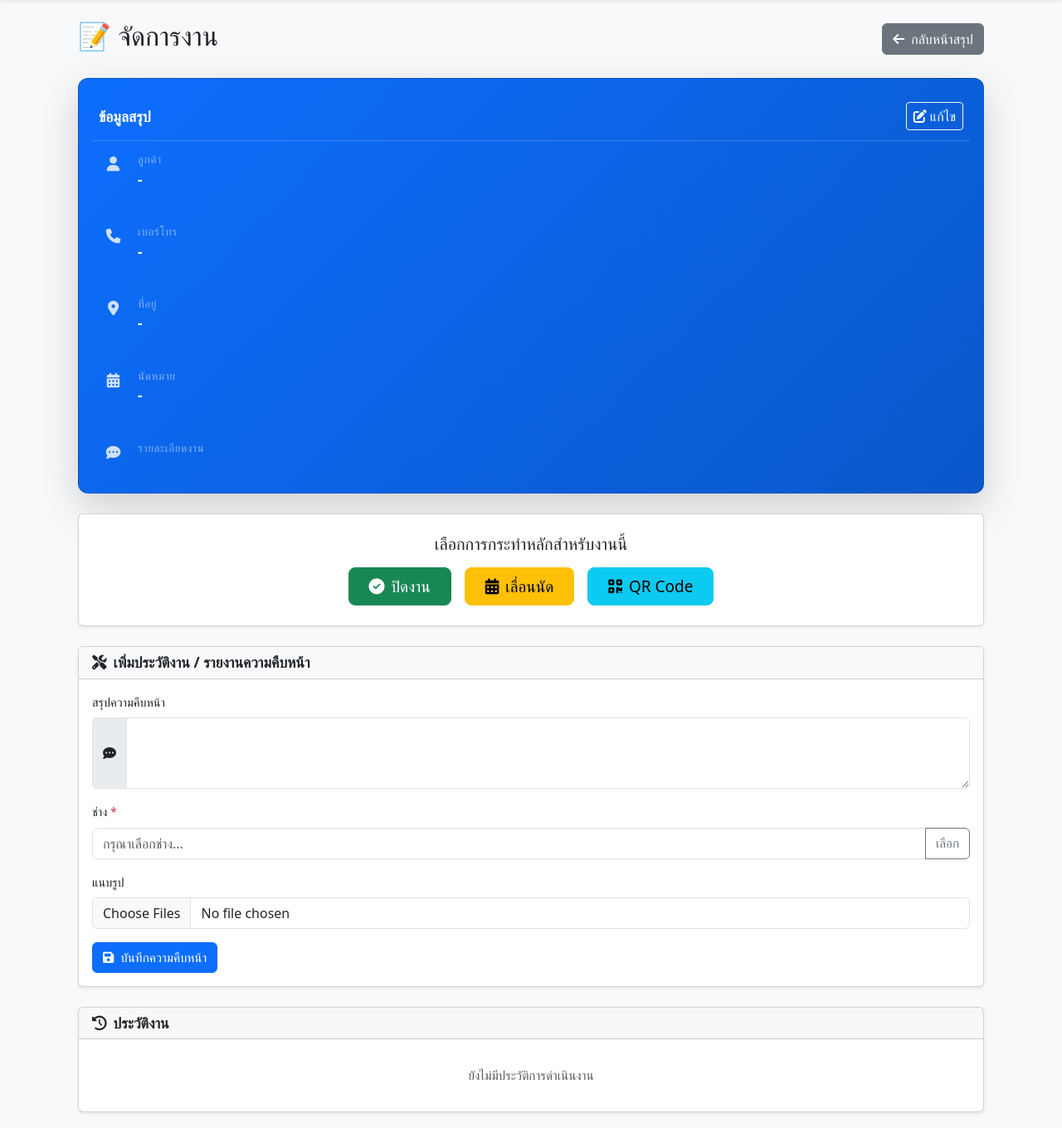
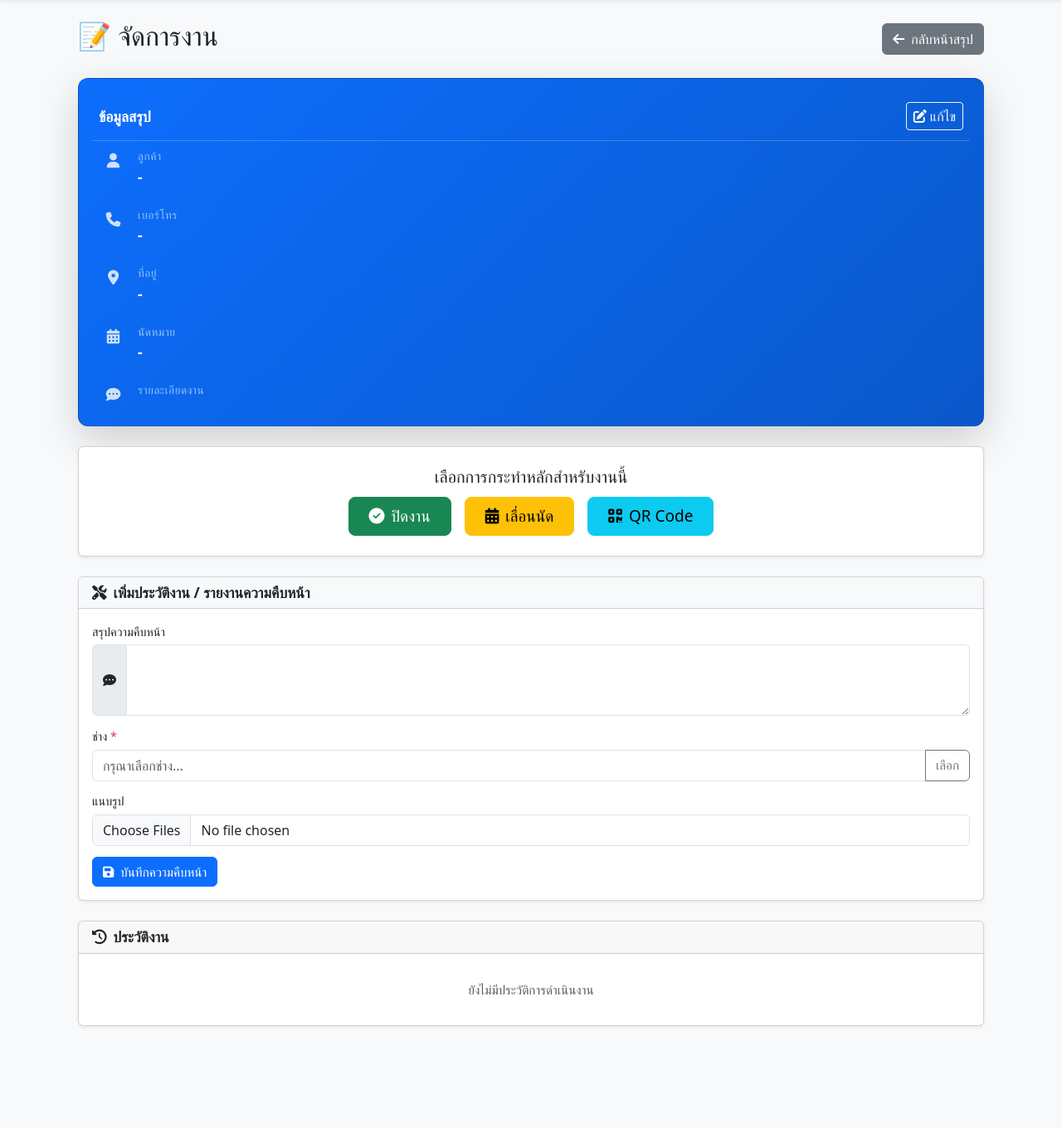
Before and after one commit to comphone/line-tasks-auto, a Flask app: template templates/update_task_details.html in a window 1280 px wide. Shown: the part 66-1426 px from the top of the page at 83% size. Run offline with Flask 3, Linux system fonts and the light colour scheme; the template is opened without the code that fills it, so the values that code supplies are empty; parts of the project's set-up code (start-up, migrations or seed data) failed here and were passed over; some libraries are stand-ins or nearby versions.

Commit message:
theme-fix

```diff
--- a/templates/settings_page.html
+++ b/templates/settings_page.html
@@ -269,7 +269,7 @@ document.addEventListener('DOMContentLoaded', function() {
         } else {
             technicians.forEach((tech, index) => {
                 // Corrected Google Drive thumbnail URL generation for avatar
-                const avatarUrl = tech.avatar_id ? `https://lh3.googleusercontent.com/d/${tech.avatar_id}=s40` : 'https://via.placeholder.com/40/6c757d/ffffff?text=' + tech.name.charAt(0).toUpperCase();
+                const avatarUrl = tech.avatar_id ? `https://lh3.googleusercontent.com/d/${tech.avatar_id}=s40-c` : 'https://via.placeholder.com/40/6c757d/ffffff?text=' + tech.name.charAt(0).toUpperCase();
                 const item = document.createElement('div');
                 item.className = 'list-group-item';
                 item.innerHTML = `
--- a/templates/update_task_details.html
+++ b/templates/update_task_details.html
@@ -223,6 +223,31 @@
     }
     .btn-lg {
         font-size: 1.25em; /* Large button font size */
+    }
+
+    /* Custom Styles for Info Hero Card to make labels clearer and adjust spacing */
+    .info-hero-card .info-label {
+        color: #B0D9FF; /* Lighter blue for labels */
+        font-weight: 500;
+        margin-bottom: 0.2rem; /* Reduce spacing between label and value */
+    }
+
+    .info-hero-card .info-value {
+        margin-bottom: 0.5rem; /* Adjust spacing below the value */
+        line-height: 1.3; /* Adjust line height for better readability */
+    }
+
+    .info-hero-card .list-group-item {
+        padding-top: 0.5rem; /* Adjust padding for list items */
+        padding-bottom: 0.5rem;
+    }
+
+    /* Adjust overall line spacing in forms if needed, you might need to test this in browser */
+    .form-label {
+        margin-bottom: 0.3rem; /* Smaller margin below labels */
+    }
+    .mb-3 {
+        margin-bottom: 0.8rem !important; /* Smaller margin-bottom for form groups */
     }
 </style>
 {% endblock %}
@@ -545,8 +570,9 @@ function showSlide(index) {
     if(index < 0 || index >= allAttachments.length) return;
     const attachment = allAttachments[index];
 
-    // Corrected Google Drive thumbnail URL generation
-    const imageUrl = `https://lh3.googleusercontent.com/d/${attachment.id}=w1024`;
+    // Corrected Google Drive direct download URL generation for higher resolution
+    // Using 'w' and 'h' for width/height and 'n' to disable cropping, 's' for size
+    const imageUrl = `https://lh3.googleusercontent.com/d/${attachment.id}=w1024-h768-n`;
     lightboxImg.src = imageUrl;
     lightboxCaption.innerHTML = `รูปที่ ${index + 1} / ${allAttachments.length} (จากรายงานวันที่: ${attachment.report_date})`;
 
@@ -608,7 +634,8 @@ function openTechnicianModal(targetInputId) {
     technicianList.forEach(tech => {
         const isChecked = selectedTechnicians.includes(tech.name);
         // Corrected Google Drive thumbnail URL generation for avatar
-        const avatarUrl = tech.avatar_id ? `https://lh3.googleusercontent.com/d/${tech.avatar_id}=s40` : 'https://via.placeholder.com/40/0d6efd/ffffff?text=' + tech.name.charAt(0).toUpperCase();
+        // Use 's' for size, 'c' for cropping (circular)
+        const avatarUrl = tech.avatar_id ? `https://lh3.googleusercontent.com/d/${tech.avatar_id}=s40-c` : 'https://via.placeholder.com/40/0d6efd/ffffff?text=' + tech.name.charAt(0).toUpperCase();
 
         container.innerHTML += `
             <div class="technician-item list-group-item-action">
```
